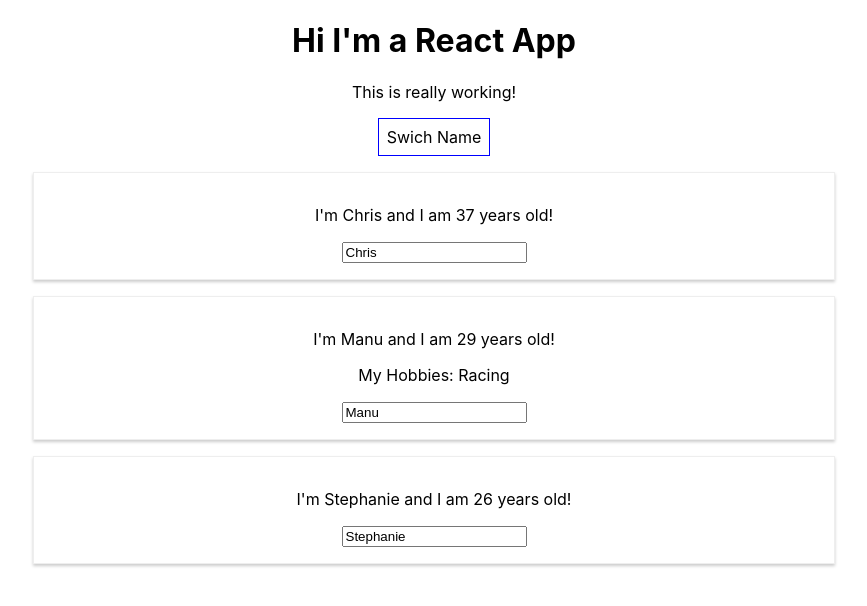
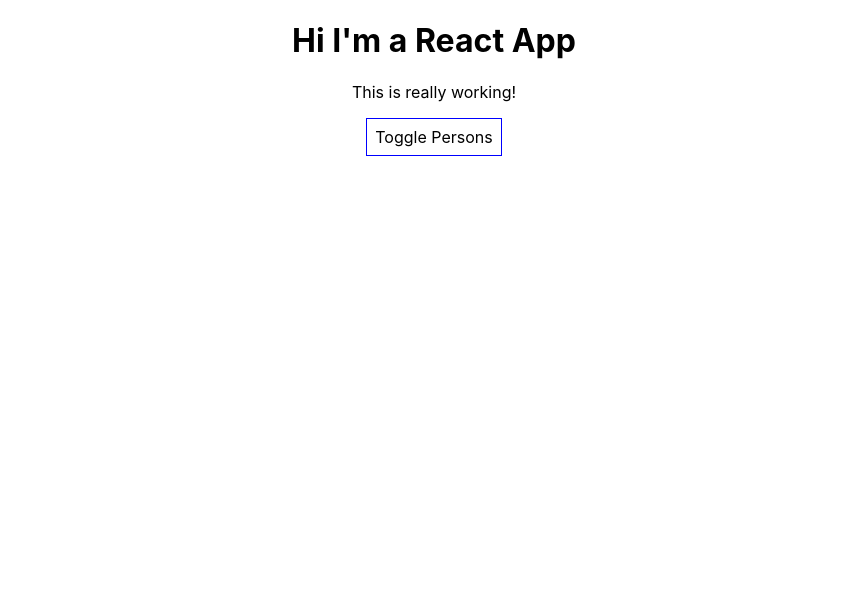
Before and after one commit to yaostyle/react-complete-guide, a React (Create React App) app: page / in a window 1280 px wide. Shown: the top 606 px of the page, without its empty margins (206-1073 px from the left). Built offline with nearby package versions, Linux system fonts and the light colour scheme.

Commit message:
Handling dynamic content conditionally.

```diff
--- a/src/App.js
+++ b/src/App.js
@@ -9,7 +9,8 @@
       { name: 'Manu', age: 29 },
       { name: 'Stephanie', age: 26 }
     ],
-    otherState: 'some other value'
+    otherState: 'some other value',
+    showPersons: false
   }
 
   switchNameHandler = (newName) => {
@@ -34,6 +35,11 @@
     })
   }
 
+  togglePersonsHandler = () => {
+    const doesShow = this.state.showPersons;
+    this.setState({ showPersons: !doesShow });
+  }
+
   render() {
     const style = {
       backgroundColor: 'white',
@@ -43,6 +49,25 @@
       cursor: 'pointer'
     };
 
+    let persons = null;
+
+    if (this.state.showPersons) {
+      persons = (
+        <div>
+          <Person
+            name={this.state.persons[0].name}
+            age={this.state.persons[0].age} />
+          <Person
+            name={this.state.persons[1].name}
+            age={this.state.persons[1].age}
+            click={this.switchNameHandler.bind(this, 'Max!')}
+            changed={this.nameChangedHandler}>My Hobbies: Racing</Person>
+          <Person
+            name={this.state.persons[2].name}
+            age={this.state.persons[2].age} />
+        </div>
+      );
+    }
 
     return (
       <div className="App">
@@ -50,18 +75,10 @@
         <p>This is really working!</p>
         <button
           style={style}
-          onClick={() => this.switchNameHandler('Maximilian!!')}>Swich Name</button>
-        <Person
-          name={this.state.persons[0].name}
-          age={this.state.persons[0].age} />
-        <Person
-          name={this.state.persons[1].name}
-          age={this.state.persons[1].age}
-          click={this.switchNameHandler.bind(this, 'Max!')}
-          changed={this.nameChangedHandler}>My Hobbies: Racing</Person>
-        <Person
-          name={this.state.persons[2].name}
-          age={this.state.persons[2].age} />
+          onClick={this.togglePersonsHandler}>Toggle Persons</button>
+
+        {persons}
+
       </div>
     );
 
```
